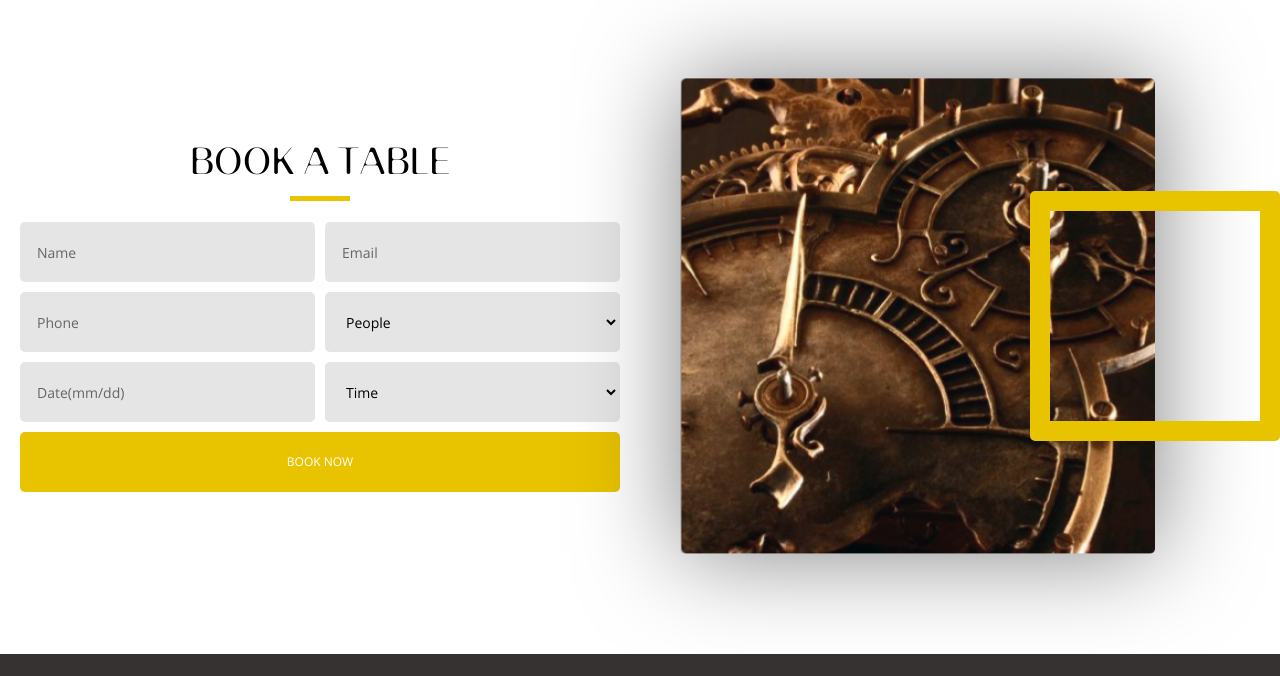
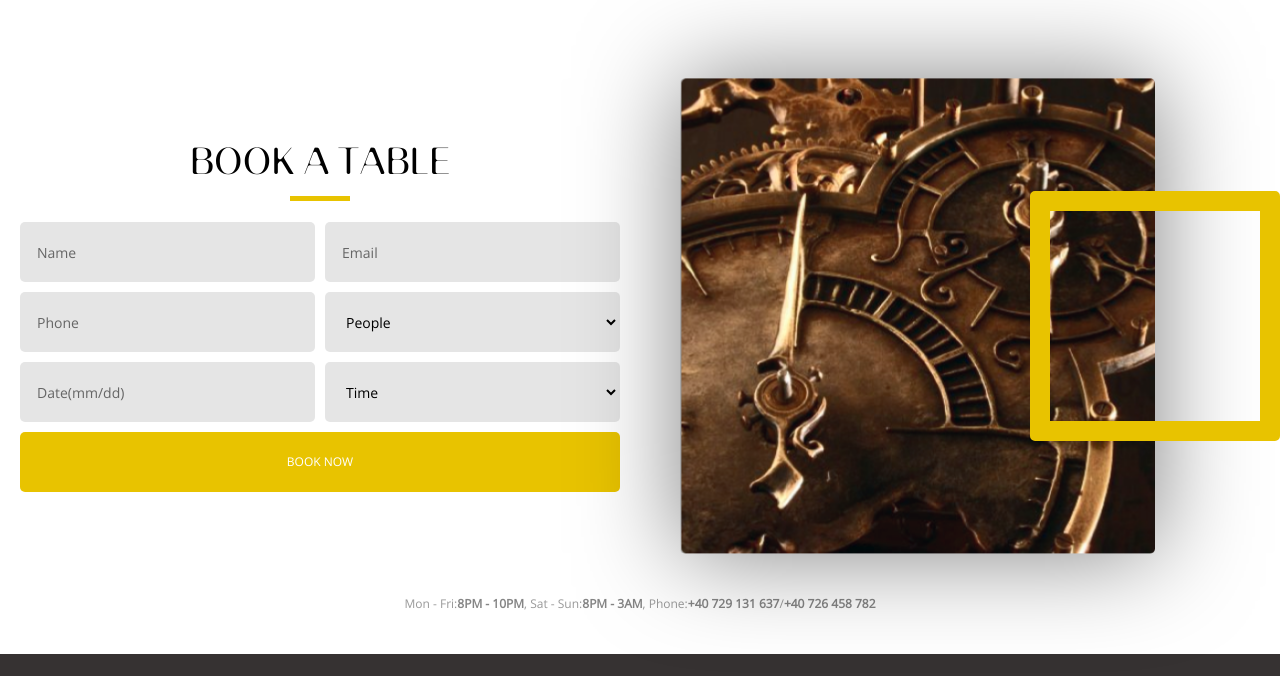
Before and after one commit to artem55557/hungry-people, a website: page app/index.html in a window 1280 px wide. Shown: the part 2172-2848 px from the top of the page. Before the commit the page ends 2826 px from the top, so only its background shows below. Drawn offline with Linux system fonts and the light colour scheme.

Commit message:
Добавил футер к закаазу столика

```diff
--- a/app/index.html
+++ b/app/index.html
@@ -1,5 +1,5 @@
 <!DOCTYPE html>
-<html lang="">
+<html lang="en">
 
 <head>
 
@@ -159,9 +159,9 @@
       <div class="reservation__column col-2 rect">
         <div class="reservation__img-wrap wrap-img"><img src="images/src/reservation.png" alt="" class="img-response"></div>
       </div>
+      <div class="reservation__footer">Mon - Fri: <span>8PM - 10PM</span>, Sat - Sun: <span>8PM - 3AM</span>, Phone: <a href="tel:+40 729 131 637">+40 729 131 637</a>/<a href="tel:+40 726 458 782">+40 726 458 782</a> </div>
     </div>
   </section>
-
 
   <script src="js/app.min.js"></script>
 
--- a/app/scss/main.scss
+++ b/app/scss/main.scss
@@ -456,6 +456,7 @@ body {
 
   &__img-wrap {
     margin-right: 3.3rem;
+    box-sizing: border-box;
   }
 }
 
@@ -508,7 +509,8 @@ body {
 
   &__container {
     display: flex;
-    padding: 6.25rem 0;
+    padding-top: 6.25rem;
+    flex-wrap: wrap;
   }
 
   &__column {
@@ -543,6 +545,33 @@ body {
   &__img-wrap {
     margin-left: 2.5rem;
   }
+
+  &__footer {
+    height: 6.25rem;
+    width: 100%;
+    display: flex;
+    align-items: center;
+    justify-content: center;
+    color: rgba(51, 51, 51, 0.5);
+    font-size: 12px;
+    line-height: 12;
+
+    span, a {
+      font-weight: bold;
+      color: rgba(51, 51, 51, 0.6);
+    }
+
+    a {
+      transition: all 0.3s;
+
+      &:hover {
+        text-decoration: none;
+        color: rgba(51, 51, 51, 0.8);
+        transition: all 0.3s;
+      }
+    }
+
+  }
 }
 
 .form {
```
Also changed, not shown: app/css/app.min.css, app/images/src/master-chef.png, app/images/src/pancakes.png (added).
